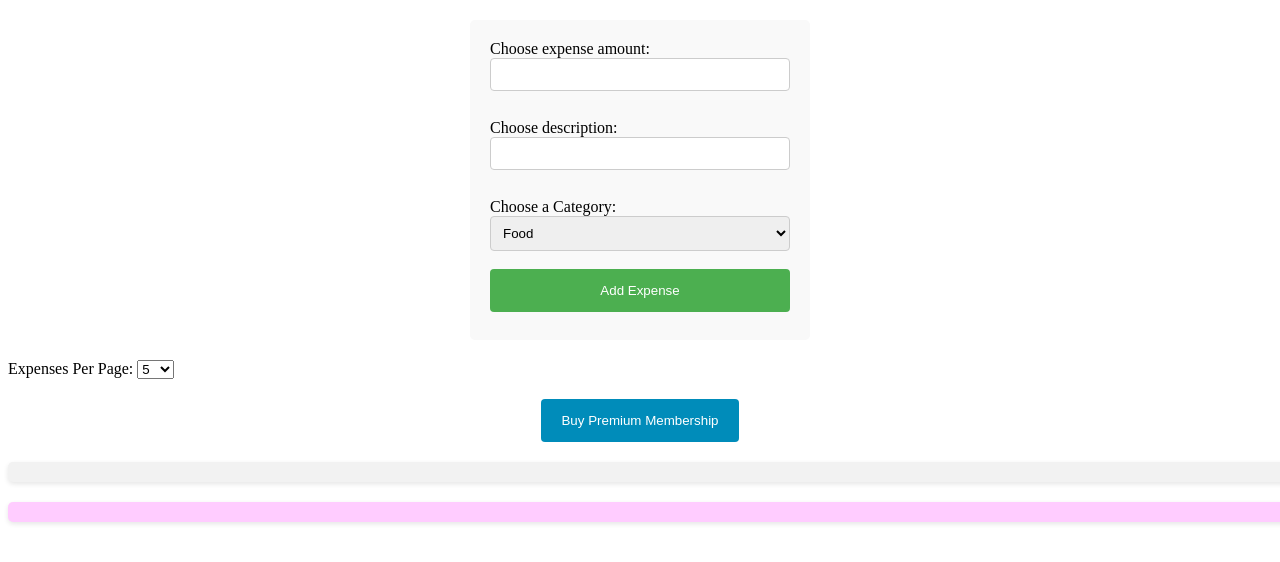
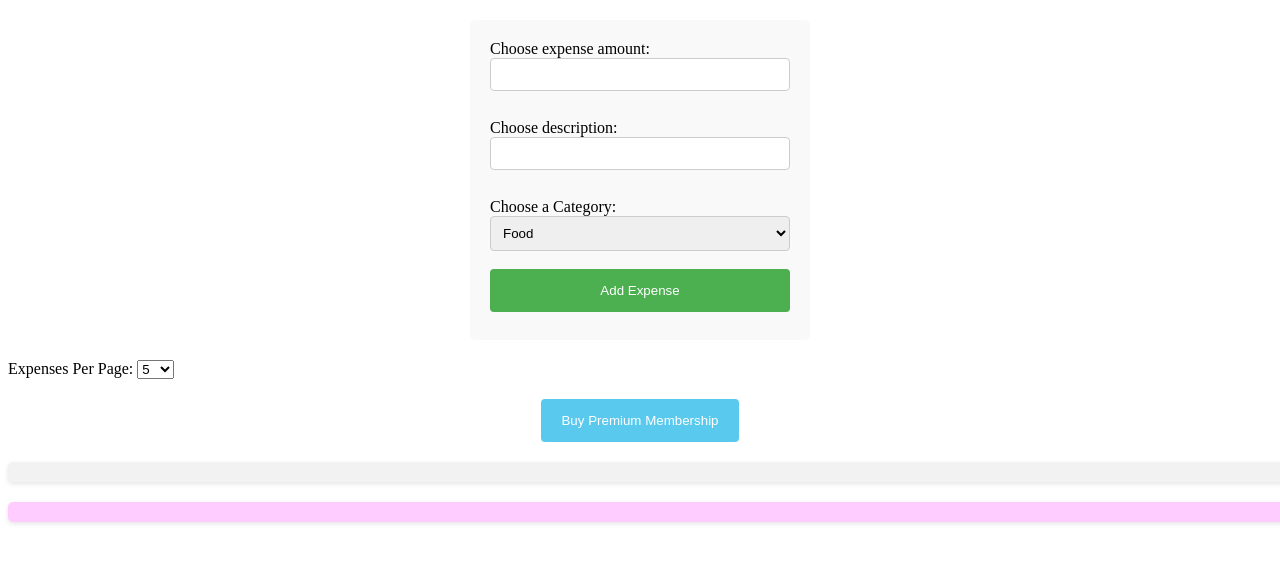
Before and after one commit to ajithasamuel38/Backend, a website: page public/expense/expense.html in a window 1280 px wide. Drawn offline with nearby package versions, Linux system fonts and the light colour scheme; no server answers.

Commit message:
stylescss

```diff
--- a/public/expense/style.css
+++ b/public/expense/style.css
@@ -35,7 +35,7 @@
 /* CSS for the Premium Membership Button */
 #rzy_btn {
   margin: 20px auto; /* Center the button */
-  background-color: #008CBA;
+  background-color: #5ac9ee;
   color: white;
   padding: 14px 20px;
   border: none;
```
